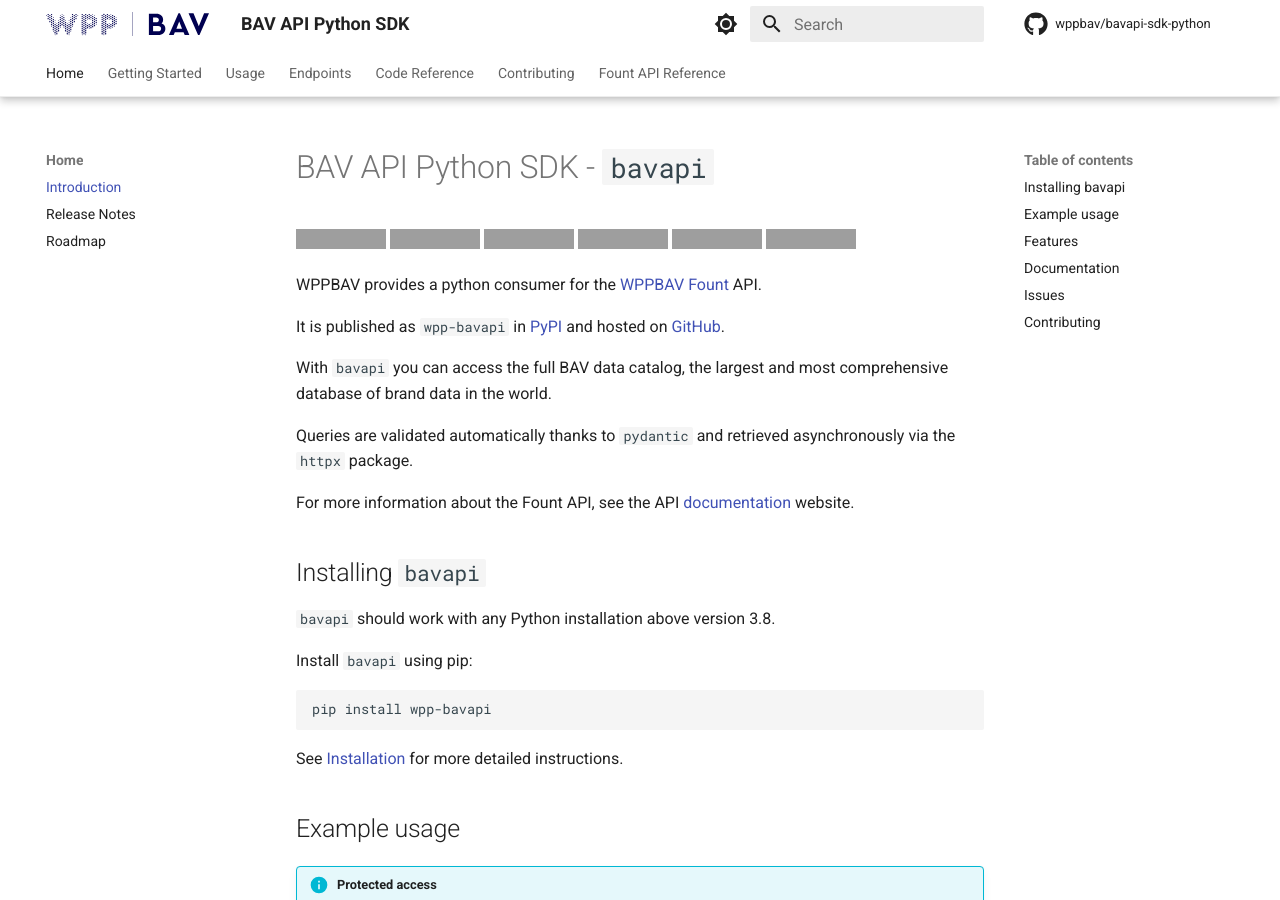
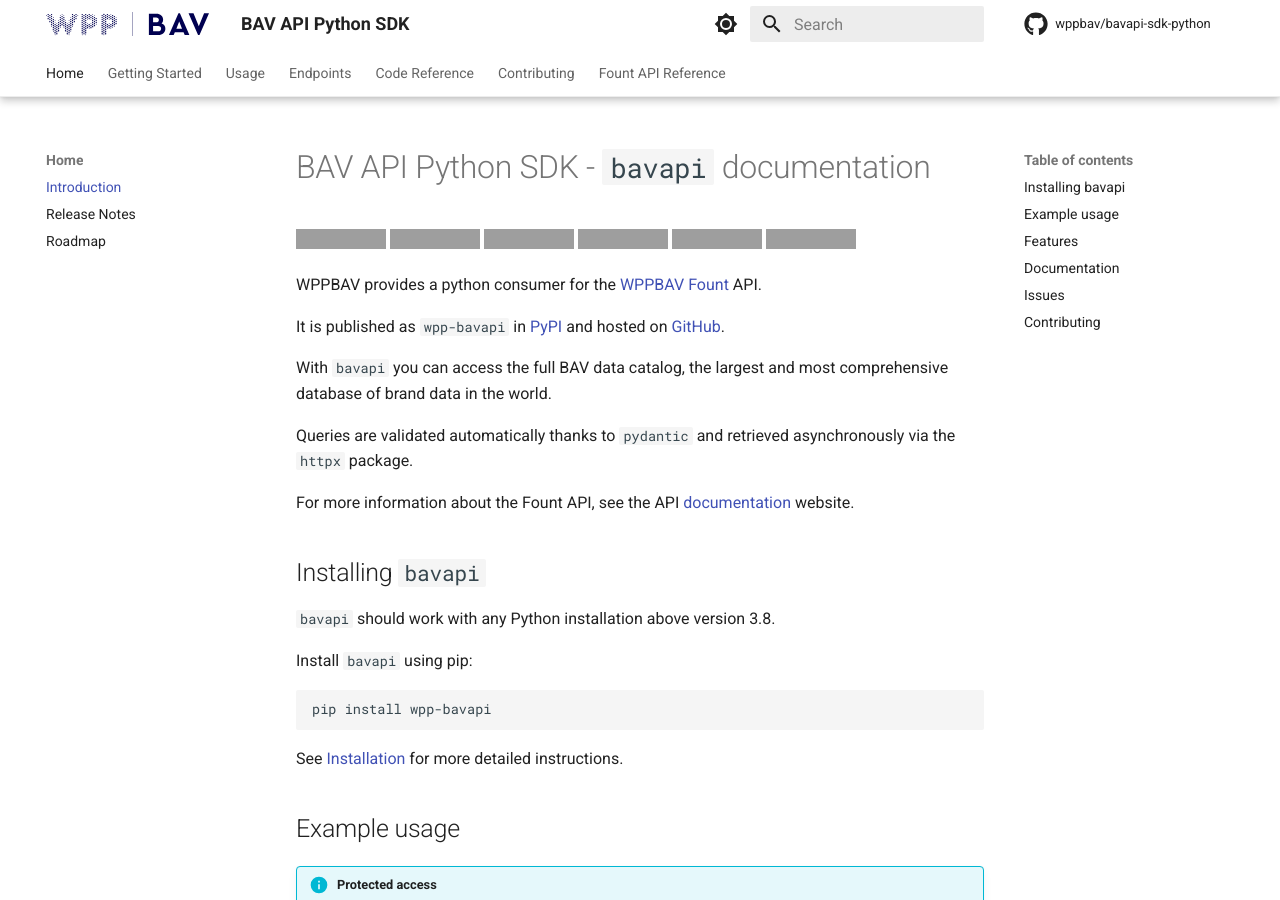
Before and after one commit to wppbav/bavapi-sdk-python, an MkDocs documentation site: the page built from docs/index.md, in a window 1280 px wide and 900 px high, cut to the strip 0-900 px from the top of the window. Built offline with MkDocs 1.6.1 and Material for MkDocs 9.7.7, drawn with Linux system fonts in a browser that asks for light colours; emoji names are drawn with the system emoji font; comment, search, counter and statistics services are not loaded; the version menu is left out; grey boxes are pictures that could not be loaded.

Commit message:
title change

```diff
--- a/docs/index.md
+++ b/docs/index.md
@@ -1,4 +1,4 @@
-# BAV API Python SDK - `bavapi`
+# BAV API Python SDK - `bavapi` documentation
 
 [![CI status](https://github.com/wppbav/bavapi-sdk-python/actions/workflows/ci.yml/badge.svg)](https://github.com/wppbav/bavapi-sdk-python/actions/workflows/ci.yml)
 [![coverage](https://img.shields.io/endpoint?url=https://gist.githubusercontent.com/nachomaiz/32196acdc05431cd2bc7a8c73a587a8d/raw/covbadge.json)](https://github.com/wppbav/bavapi-sdk-python/actions/workflows/ci.yml)
```
